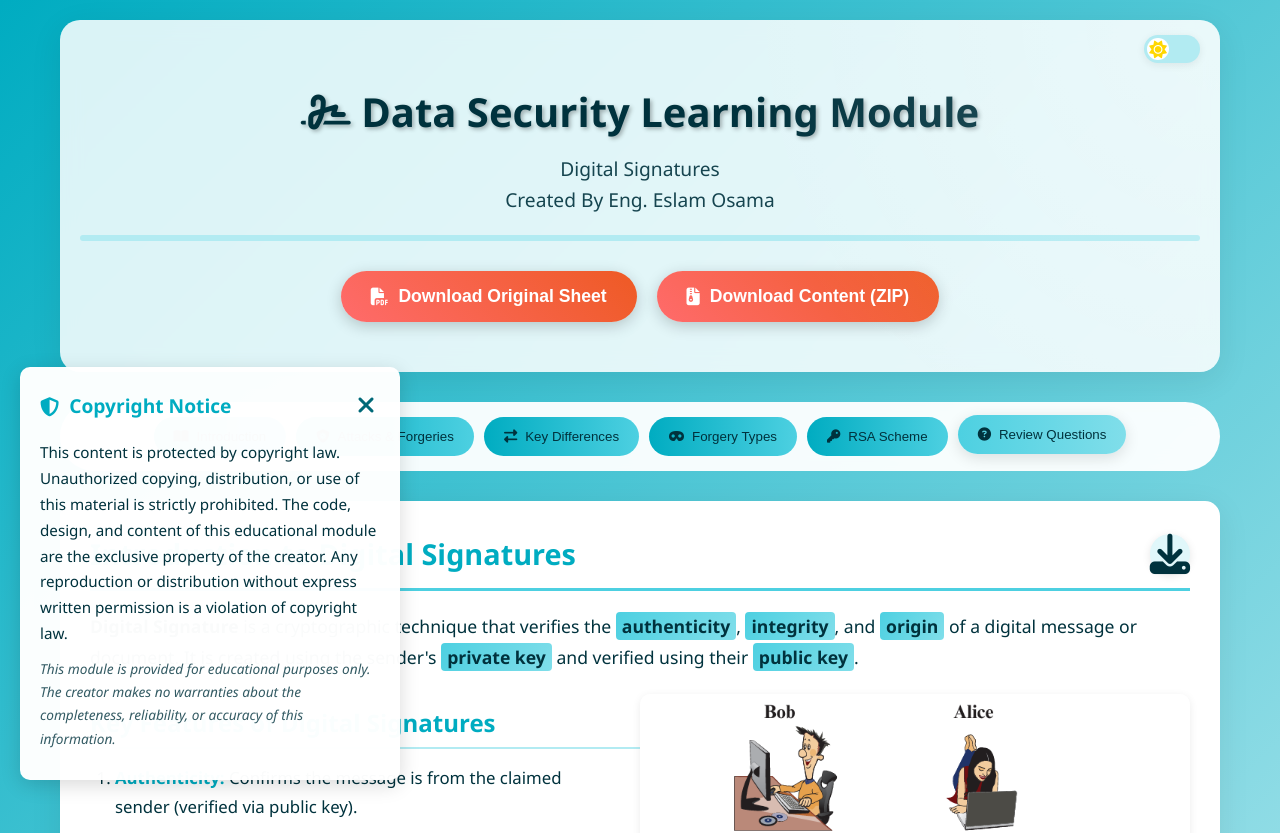
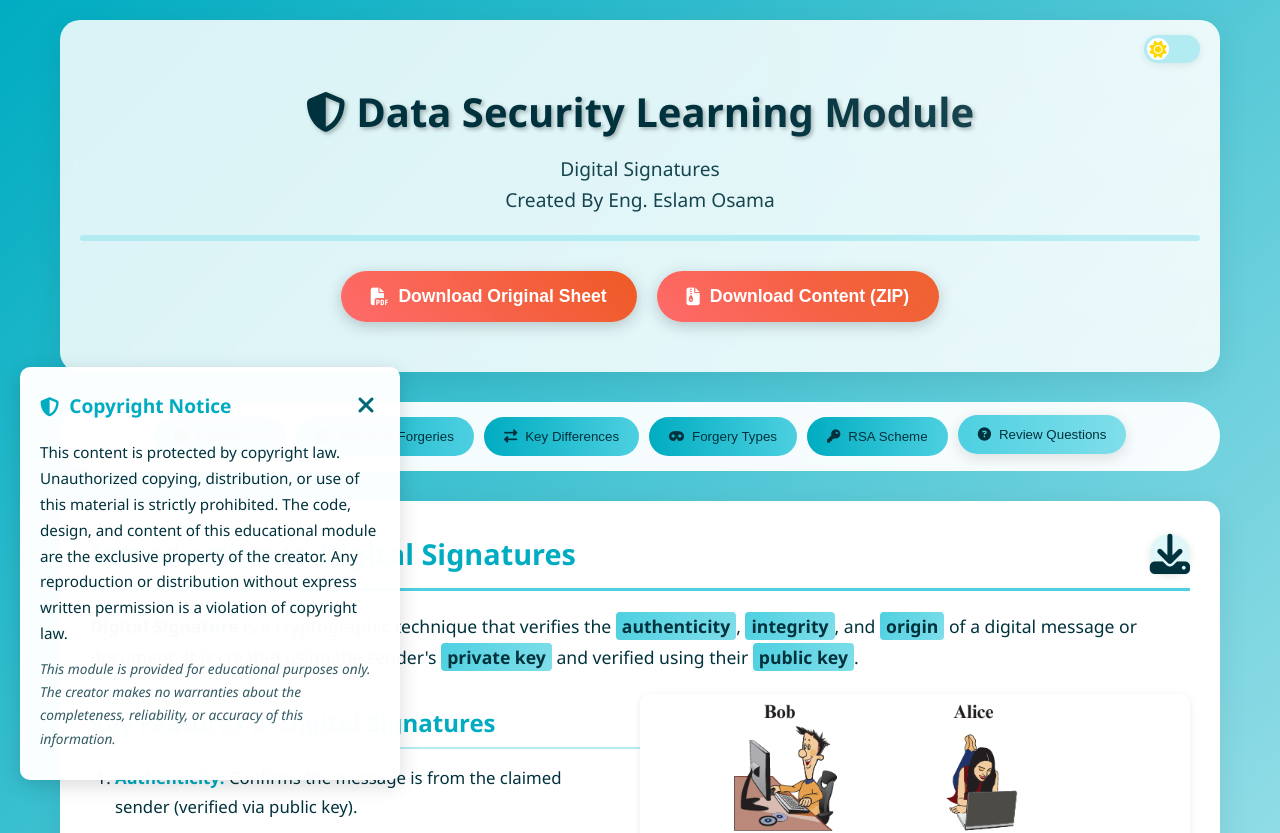
Before and after one commit to Eslam1Osama/data-security-digital-signatures, a plain HTML site: page index.html in a window 1280 px wide. Shown: the top 833 px of the page. Drawn offline with nearby package versions, Linux system fonts and the light colour scheme; a script that the page names is missing.

Commit message:
Update index.html

```diff
--- a/index.html
+++ b/index.html
@@ -1211,7 +1211,7 @@
                     </div>
                 </div>
             </div>
-            <h1><i class="fas fa-signature"></i> Data Security Learning Module</h1>
+            <h1><i class="fas fa-shield-alt"></i> Data Security Learning Module</h1>
             <p>Digital Signatures</p>
             <p>Created By Eng. Eslam Osama</p>
             <div class="progress-bar">
```
